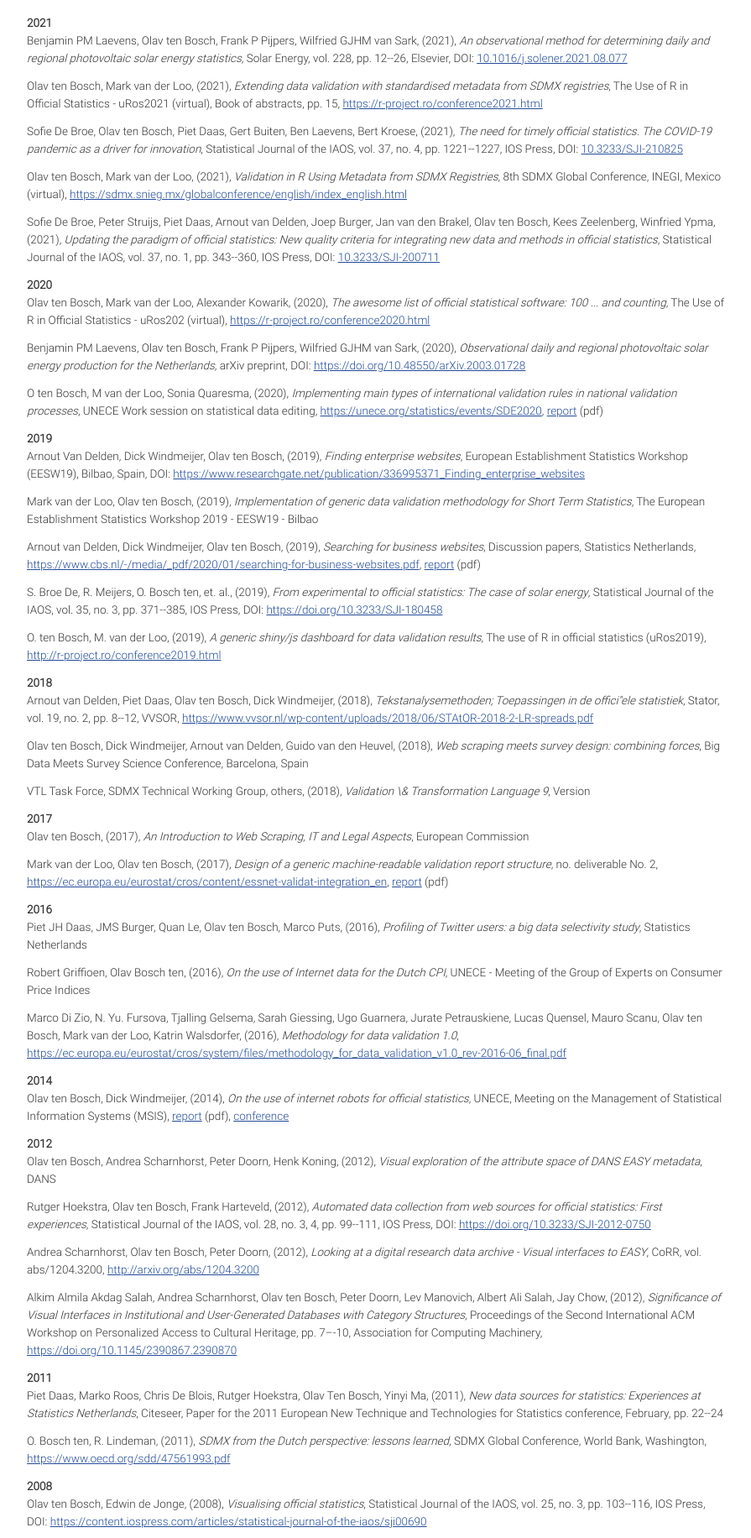
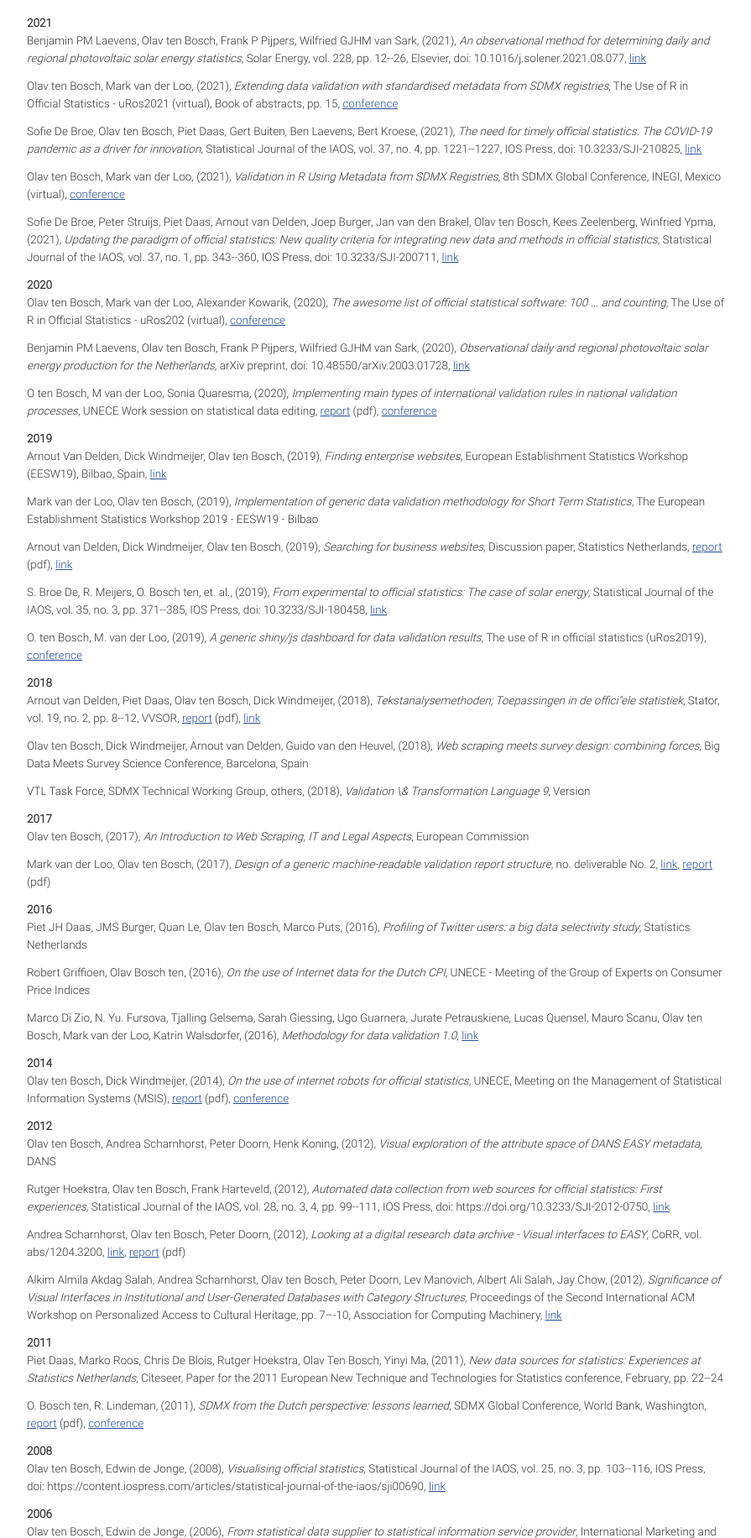
Before and after one commit to olavtenbosch/olavtenbosch.github.io, a website: page index.html in a window 1280 px wide. Shown: the part 365-2197 px from the top of the page at 84% size, without its empty margins (178-1073 px from the left). Drawn offline with Linux system fonts and the light colour scheme; a web font is replaced by a local one.

Commit message:
new version

```diff
--- a/index.html
+++ b/index.html
@@ -50,47 +50,47 @@
 
 			<ul class="list content">
 				<!--PUBLICATIONS--><strong>2021</strong>
-<li>Benjamin PM Laevens, Olav ten Bosch, Frank P Pijpers, Wilfried GJHM van Sark, (2021), <i>An observational method for determining daily and regional photovoltaic solar energy statistics</i>, Solar Energy, vol. 228, pp. 12--26, Elsevier, DOI: <a target="_blank" href="http://dx.doi.org/10.1016/j.solener.2021.08.077">10.1016/j.solener.2021.08.077</a></li>
-<li> Olav ten Bosch,  Mark van der Loo, (2021), <i>Extending data validation with standardised metadata from SDMX registries</i>, The Use of R in Official Statistics - uRos2021 (virtual), Book of abstracts, pp. 15, <a target="_blank" href="https://r-project.ro/conference2021.html">https://r-project.ro/conference2021.html</a></li>
-<li>Sofie De Broe, Olav ten Bosch, Piet Daas, Gert Buiten, Ben Laevens, Bert Kroese, (2021), <i>The need for timely official statistics. The COVID-19 pandemic as a driver for innovation</i>, Statistical Journal of the IAOS, vol. 37, no. 4, pp. 1221--1227, IOS Press, DOI: <a target="_blank" href="http://dx.doi.org/10.3233/SJI-210825">10.3233/SJI-210825</a></li>
-<li> Olav ten Bosch,  Mark van der Loo, (2021), <i>Validation in R Using Metadata from SDMX Registries</i>, 8th SDMX Global Conference, INEGI, Mexico (virtual), <a target="_blank" href="https://sdmx.snieg.mx/globalconference/english/index_english.html">https://sdmx.snieg.mx/globalconference/english/index_english.html</a></li>
-<li>Sofie De Broe, Peter Struijs, Piet Daas, Arnout van Delden, Joep Burger, Jan van den Brakel, Olav ten Bosch, Kees Zeelenberg, Winfried Ypma, (2021), <i>Updating the paradigm of official statistics: New quality criteria for integrating new data and methods in official statistics</i>, Statistical Journal of the IAOS, vol. 37, no. 1, pp. 343--360, IOS Press, DOI: <a target="_blank" href="http://dx.doi.org/10.3233/SJI-200711">10.3233/SJI-200711</a></li>
+<li>Benjamin PM Laevens, Olav ten Bosch, Frank P Pijpers, Wilfried GJHM van Sark, (2021), <i>An observational method for determining daily and regional photovoltaic solar energy statistics</i>, Solar Energy, vol. 228, pp. 12--26, Elsevier, doi: 10.1016/j.solener.2021.08.077, <a target="_blank" href="http://dx.doi.org/10.1016/j.solener.2021.08.077">link</a></li>
+<li> Olav ten Bosch,  Mark van der Loo, (2021), <i>Extending data validation with standardised metadata from SDMX registries</i>, The Use of R in Official Statistics - uRos2021 (virtual), Book of abstracts, pp. 15, <a target="_blank" href="https://r-project.ro/conference2021.html">conference</a></li>
+<li>Sofie De Broe, Olav ten Bosch, Piet Daas, Gert Buiten, Ben Laevens, Bert Kroese, (2021), <i>The need for timely official statistics. The COVID-19 pandemic as a driver for innovation</i>, Statistical Journal of the IAOS, vol. 37, no. 4, pp. 1221--1227, IOS Press, doi: 10.3233/SJI-210825, <a target="_blank" href="http://dx.doi.org/10.3233/SJI-210825">link</a></li>
+<li> Olav ten Bosch,  Mark van der Loo, (2021), <i>Validation in R Using Metadata from SDMX Registries</i>, 8th SDMX Global Conference, INEGI, Mexico (virtual), <a target="_blank" href="https://sdmx.snieg.mx/globalconference/english/index_english.html">conference</a></li>
+<li>Sofie De Broe, Peter Struijs, Piet Daas, Arnout van Delden, Joep Burger, Jan van den Brakel, Olav ten Bosch, Kees Zeelenberg, Winfried Ypma, (2021), <i>Updating the paradigm of official statistics: New quality criteria for integrating new data and methods in official statistics</i>, Statistical Journal of the IAOS, vol. 37, no. 1, pp. 343--360, IOS Press, doi: 10.3233/SJI-200711, <a target="_blank" href="http://dx.doi.org/10.3233/SJI-200711">link</a></li>
 <strong>2020</strong>
-<li> Olav ten Bosch,  Mark van der Loo,  Alexander Kowarik, (2020), <i>The awesome list of official statistical software: 100 ... and counting</i>, The Use of R in Official Statistics - uRos202 (virtual), <a target="_blank" href="https://r-project.ro/conference2020.html">https://r-project.ro/conference2020.html</a></li>
-<li>Benjamin PM Laevens, Olav ten Bosch, Frank P Pijpers, Wilfried GJHM van Sark, (2020), <i>Observational daily and regional photovoltaic solar energy production for the Netherlands</i>, arXiv preprint, DOI: <a target="_blank" href="http://dx.doi.org/https://doi.org/10.48550/arXiv.2003.01728">https://doi.org/10.48550/arXiv.2003.01728</a></li>
-<li> O ten Bosch,  M van der Loo,  Sonia Quaresma, (2020), <i>Implementing main types of international validation rules in national validation processes</i>, UNECE Work session on statistical data editing, <a target="_blank" href="https://unece.org/statistics/events/SDE2020">https://unece.org/statistics/events/SDE2020</a>, <a target="_blank" href="./pdf/files/papers/bosch2020implementing.pdf">report</a> (pdf)</li>
+<li> Olav ten Bosch,  Mark van der Loo,  Alexander Kowarik, (2020), <i>The awesome list of official statistical software: 100 ... and counting</i>, The Use of R in Official Statistics - uRos202 (virtual), <a target="_blank" href="https://r-project.ro/conference2020.html">conference</a></li>
+<li>Benjamin PM Laevens, Olav ten Bosch, Frank P Pijpers, Wilfried GJHM van Sark, (2020), <i>Observational daily and regional photovoltaic solar energy production for the Netherlands</i>, arXiv preprint, doi: 10.48550/arXiv.2003.01728, <a target="_blank" href="http://dx.doi.org/10.48550/arXiv.2003.01728">link</a></li>
+<li> O ten Bosch,  M van der Loo,  Sonia Quaresma, (2020), <i>Implementing main types of international validation rules in national validation processes</i>, UNECE Work session on statistical data editing, <a target="_blank" href="./pdf/files/papers/bosch2020implementing.pdf">report</a> (pdf), <a target="_blank" href="https://unece.org/statistics/events/SDE2020">conference</a></li>
 <strong>2019</strong>
-<li>Arnout Van Delden, Dick Windmeijer, Olav ten Bosch, (2019), <i>Finding enterprise websites</i>, European Establishment Statistics Workshop (EESW19), Bilbao, Spain, DOI: <a target="_blank" href="http://dx.doi.org/https://www.researchgate.net/publication/336995371_Finding_enterprise_websites">https://www.researchgate.net/publication/336995371_Finding_enterprise_websites</a></li>
+<li>Arnout Van Delden, Dick Windmeijer, Olav ten Bosch, (2019), <i>Finding enterprise websites</i>, European Establishment Statistics Workshop (EESW19), Bilbao, Spain, <a target="_blank" href="https://www.researchgate.net/publication/336995371_Finding_enterprise_websites">link</a></li>
 <li>Mark van der Loo, Olav ten Bosch, (2019), <i>Implementation of generic data validation methodology for Short Term Statistics</i>, The European Establishment Statistics Workshop 2019 - EESW19 - Bilbao</li>
-<li>Arnout van Delden, Dick Windmeijer, Olav ten Bosch, (2019), <i>Searching for business websites</i>, Discussion papers, Statistics Netherlands, <a target="_blank" href="https://www.cbs.nl/-/media/_pdf/2020/01/searching-for-business-websites.pdf">https://www.cbs.nl/-/media/_pdf/2020/01/searching-for-business-websites.pdf</a>, <a target="_blank" href="./pdf/20191901_searching-for-business-websites.pdf">report</a> (pdf)</li>
-<li>S. Broe De, R. Meijers, O. Bosch ten, et. al., (2019), <i>From experimental to official statistics: The case of solar energy</i>, Statistical Journal of the IAOS, vol. 35, no. 3, pp. 371--385, IOS Press, DOI: <a target="_blank" href="http://dx.doi.org/https://doi.org/10.3233/SJI-180458">https://doi.org/10.3233/SJI-180458</a></li>
-<li> O. ten Bosch,  M. van der Loo, (2019), <i>A generic shiny/js dashboard for data validation results</i>, The use of R in official statistics (uRos2019), <a target="_blank" href="http://r-project.ro/conference2019.html">http://r-project.ro/conference2019.html</a></li>
+<li>Arnout van Delden, Dick Windmeijer, Olav ten Bosch, (2019), <i>Searching for business websites</i>, Discussion paper, Statistics Netherlands, <a target="_blank" href="./pdf/2019_searching-for-business-websites.pdf">report</a> (pdf), <a target="_blank" href="https://www.cbs.nl/en-gb/background/2020/01/searching-for-business-websites">link</a></li>
+<li>S. Broe De, R. Meijers, O. Bosch ten, et. al., (2019), <i>From experimental to official statistics: The case of solar energy</i>, Statistical Journal of the IAOS, vol. 35, no. 3, pp. 371--385, IOS Press, doi: 10.3233/SJI-180458, <a target="_blank" href="http://dx.doi.org/10.3233/SJI-180458">link</a></li>
+<li> O. ten Bosch,  M. van der Loo, (2019), <i>A generic shiny/js dashboard for data validation results</i>, The use of R in official statistics (uRos2019), <a target="_blank" href="http://r-project.ro/conference2019.html">conference</a></li>
 <strong>2018</strong>
-<li>Arnout van Delden, Piet Daas, Olav ten Bosch, Dick Windmeijer, (2018), <i>Tekstanalysemethoden; Toepassingen in de offici"ele statistiek</i>, Stator, vol. 19, no. 2, pp. 8--12, VVSOR, <a target="_blank" href="https://www.vvsor.nl/wp-content/uploads/2018/06/STAtOR-2018-2-LR-spreads.pdf">https://www.vvsor.nl/wp-content/uploads/2018/06/STAtOR-2018-2-LR-spreads.pdf</a></li>
+<li>Arnout van Delden, Piet Daas, Olav ten Bosch, Dick Windmeijer, (2018), <i>Tekstanalysemethoden; Toepassingen in de offici"ele statistiek</i>, Stator, vol. 19, no. 2, pp. 8--12, VVSOR, <a target="_blank" href="./pdf/2018_STAtOR-2018-2-LR-spreads.pdf">report</a> (pdf), <a target="_blank" href="https://www.vvsor.nl/wp-content/uploads/2018/06/STAtOR-2018-2-LR-spreads.pdf">link</a></li>
 <li>Olav ten Bosch, Dick Windmeijer, Arnout van Delden, Guido van den Heuvel, (2018), <i>Web scraping meets survey design: combining forces</i>, Big Data Meets Survey Science Conference, Barcelona, Spain</li>
 <li>VTL Task Force,  SDMX Technical Working Group,  others, (2018), <i>Validation \& Transformation Language 9</i>, Version</li>
 <strong>2017</strong>
 <li>Olav ten Bosch, (2017), <i>An Introduction to Web Scraping, IT and Legal Aspects</i>, European Commission</li>
-<li> Mark van der Loo,  Olav ten Bosch, (2017), <i>Design of a generic machine-readable validation report structure</i>, no. deliverable No. 2, <a target="_blank" href="https://ec.europa.eu/eurostat/cros/content/essnet-validat-integration_en">https://ec.europa.eu/eurostat/cros/content/essnet-validat-integration_en</a>, <a target="_blank" href="./pdf/loo2017design.pdf">report</a> (pdf)</li>
+<li> Mark van der Loo,  Olav ten Bosch, (2017), <i>Design of a generic machine-readable validation report structure</i>, no. deliverable No. 2, <a target="_blank" href="https://ec.europa.eu/eurostat/cros/content/essnet-validat-integration_en">link</a>, <a target="_blank" href="./pdf/loo2017design.pdf">report</a> (pdf)</li>
 <strong>2016</strong>
 <li>Piet JH Daas, JMS Burger, Quan Le, Olav ten Bosch, Marco Puts, (2016), <i>Profiling of Twitter users: a big data selectivity study</i>, Statistics Netherlands</li>
 <li>Robert Griffioen, Olav Bosch ten, (2016), <i>On the use of Internet data for the Dutch CPI</i>, UNECE - Meeting of the Group of Experts on Consumer Price Indices</li>
-<li> Marco Di Zio,  N. Yu. Fursova,  Tjalling Gelsema,  Sarah Giessing,  Ugo Guarnera,  Jurate Petrauskiene,  Lucas Quensel,  Mauro Scanu,  Olav ten Bosch,  Mark van der Loo,  Katrin Walsdorfer, (2016), <i>Methodology for data validation 1.0</i>, <a target="_blank" href="https://ec.europa.eu/eurostat/cros/system/files/methodology_for_data_validation_v1.0_rev-2016-06_final.pdf">https://ec.europa.eu/eurostat/cros/system/files/methodology_for_data_validation_v1.0_rev-2016-06_final.pdf</a></li>
+<li> Marco Di Zio,  N. Yu. Fursova,  Tjalling Gelsema,  Sarah Giessing,  Ugo Guarnera,  Jurate Petrauskiene,  Lucas Quensel,  Mauro Scanu,  Olav ten Bosch,  Mark van der Loo,  Katrin Walsdorfer, (2016), <i>Methodology for data validation 1.0</i>, <a target="_blank" href="https://ec.europa.eu/eurostat/cros/system/files/methodology_for_data_validation_v1.0_rev-2016-06_final.pdf">link</a></li>
 <strong>2014</strong>
 <li>Olav ten Bosch, Dick Windmeijer, (2014), <i>On the use of internet robots for official statistics</i>, UNECE, Meeting on the Management of Statistical Information Systems (MSIS), <a target="_blank" href="./pdf/2014_UNECE_MSIS_InternetRobots.pdf">report</a> (pdf), <a target="_blank" href="https://unece.org/info/events/event/19647">conference</a></li>
 <strong>2012</strong>
 <li>Olav ten Bosch, Andrea Scharnhorst, Peter Doorn, Henk Koning, (2012), <i>Visual exploration of the attribute space of DANS EASY metadata</i>, DANS</li>
-<li>Rutger Hoekstra, Olav ten Bosch, Frank Harteveld, (2012), <i>Automated data collection from web sources for official statistics: First experiences</i>, Statistical Journal of the IAOS, vol. 28, no. 3, 4, pp. 99--111, IOS Press, DOI: <a target="_blank" href="http://dx.doi.org/https://doi.org/10.3233/SJI-2012-0750">https://doi.org/10.3233/SJI-2012-0750</a></li>
-<li> Andrea Scharnhorst,  Olav ten Bosch,  Peter Doorn, (2012), <i>Looking at a digital research data archive - Visual interfaces to EASY</i>, CoRR, vol. abs/1204.3200, <a target="_blank" href="http://arxiv.org/abs/1204.3200">http://arxiv.org/abs/1204.3200</a></li>
-<li>Alkim Almila Akdag Salah, Andrea Scharnhorst, Olav ten Bosch, Peter Doorn, Lev Manovich, Albert Ali Salah, Jay Chow, (2012), <i>Significance of Visual Interfaces in Institutional and User-Generated Databases with Category Structures</i>, Proceedings of the Second International ACM Workshop on Personalized Access to Cultural Heritage, pp. 7–-10, Association for Computing Machinery, <a target="_blank" href="https://doi.org/10.1145/2390867.2390870">https://doi.org/10.1145/2390867.2390870</a></li>
+<li>Rutger Hoekstra, Olav ten Bosch, Frank Harteveld, (2012), <i>Automated data collection from web sources for official statistics: First experiences</i>, Statistical Journal of the IAOS, vol. 28, no. 3, 4, pp. 99--111, IOS Press, doi: https://doi.org/10.3233/SJI-2012-0750, <a target="_blank" href="http://dx.doi.org/https://doi.org/10.3233/SJI-2012-0750">link</a></li>
+<li> Andrea Scharnhorst,  Olav ten Bosch,  Peter Doorn, (2012), <i>Looking at a digital research data archive - Visual interfaces to EASY</i>, CoRR, vol. abs/1204.3200, <a target="_blank" href="http://arxiv.org/abs/1204.3200">link</a>, <a target="_blank" href="./pdf/2012_LookingAtVisualArchivesDANS.pdf">report</a> (pdf)</li>
+<li>Alkim Almila Akdag Salah, Andrea Scharnhorst, Olav ten Bosch, Peter Doorn, Lev Manovich, Albert Ali Salah, Jay Chow, (2012), <i>Significance of Visual Interfaces in Institutional and User-Generated Databases with Category Structures</i>, Proceedings of the Second International ACM Workshop on Personalized Access to Cultural Heritage, pp. 7–-10, Association for Computing Machinery, <a target="_blank" href="https://doi.org/10.1145/2390867.2390870">link</a></li>
 <strong>2011</strong>
 <li>Piet Daas, Marko Roos, Chris De Blois, Rutger Hoekstra, Olav Ten Bosch, Yinyi Ma, (2011), <i>New data sources for statistics: Experiences at Statistics Netherlands</i>, Citeseer, Paper for the 2011 European New Technique and Technologies for Statistics conference, February, pp. 22--24</li>
-<li>O. Bosch ten, R. Lindeman, (2011), <i>SDMX from the Dutch perspective: lessons learned</i>, SDMX Global Conference, World Bank, Washington, <a target="_blank" href="https://www.oecd.org/sdd/47561993.pdf">https://www.oecd.org/sdd/47561993.pdf</a></li>
+<li>O. Bosch ten, R. Lindeman, (2011), <i>SDMX from the Dutch perspective: lessons learned</i>, SDMX Global Conference, World Bank, Washington, <a target="_blank" href="./pdf/2011_SDMX_Global_Conf_DutchPerspective.pdf">report</a> (pdf), <a target="_blank" href="https://www.oecd.org/sdd/47561993.pdf">conference</a></li>
 <strong>2008</strong>
-<li>Olav ten Bosch, Edwin de Jonge, (2008), <i>Visualising official statistics</i>, Statistical Journal of the IAOS, vol. 25, no. 3, pp. 103--116, IOS Press, DOI: <a target="_blank" href="http://dx.doi.org/https://content.iospress.com/articles/statistical-journal-of-the-iaos/sji00690">https://content.iospress.com/articles/statistical-journal-of-the-iaos/sji00690</a></li>
+<li>Olav ten Bosch, Edwin de Jonge, (2008), <i>Visualising official statistics</i>, Statistical Journal of the IAOS, vol. 25, no. 3, pp. 103--116, IOS Press, doi: https://content.iospress.com/articles/statistical-journal-of-the-iaos/sji00690, <a target="_blank" href="http://dx.doi.org/https://content.iospress.com/articles/statistical-journal-of-the-iaos/sji00690">link</a></li>
 <strong>2006</strong>
 <li>Olav ten Bosch, Edwin de Jonge, (2006), <i>From statistical data supplier to statistical information service provider</i>, International Marketing and Output Database Conference. Avila, Spain</li>
-<li> Olav ten Bosch,  Frans Hoeve, (2006), <i>A strategy for controlled and secure access to microdata at Statistics Netherlands</i>, UNECE Meeting on management of statistical information systems (MSIS), Sofia, Bulgaria, <a target="_blank" href="https://unece.org/info/events/event/20233">https://unece.org/info/events/event/20233</a>, <a target="_blank" href="./pdf/20060101_UNECE_MSIS_Microdata_13.s.e_paper.pdf">report</a> (pdf)</li>
+<li> Olav ten Bosch,  Frans Hoeve, (2006), <i>A strategy for controlled and secure access to microdata at Statistics Netherlands</i>, UNECE Meeting on management of statistical information systems (MSIS), Sofia, Bulgaria, <a target="_blank" href="./pdf/2006_UNECE_MSIS_Microdata_13.s.e.pdf">report</a> (pdf), <a target="_blank" href="https://unece.org/info/events/event/20233">conference</a></li>
 <strong>1997</strong>
 <li>Karel Olav Ten Bosch, (1997), <i>Design flow management in CAD frameworks.</i></li>
 <strong>1995</strong>
```
Also changed, not shown: process.js (+11 -4 lines), 1 other file.
